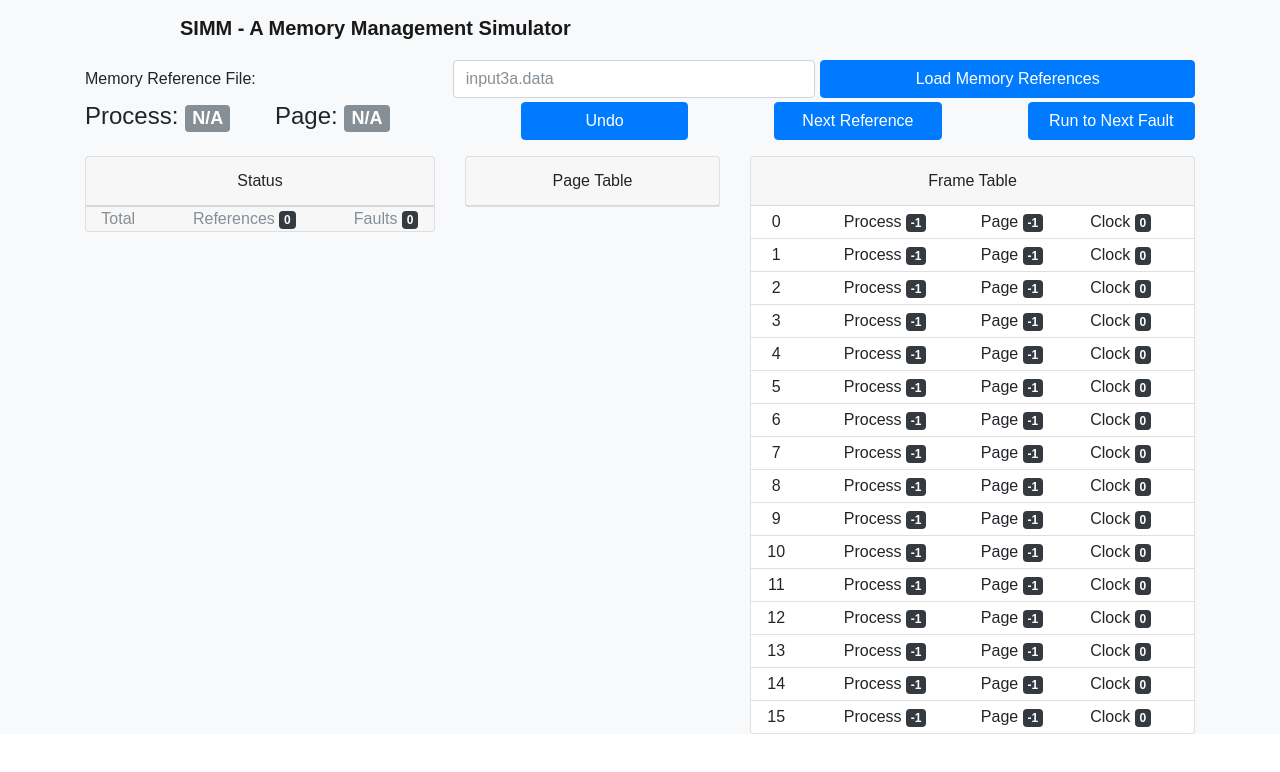
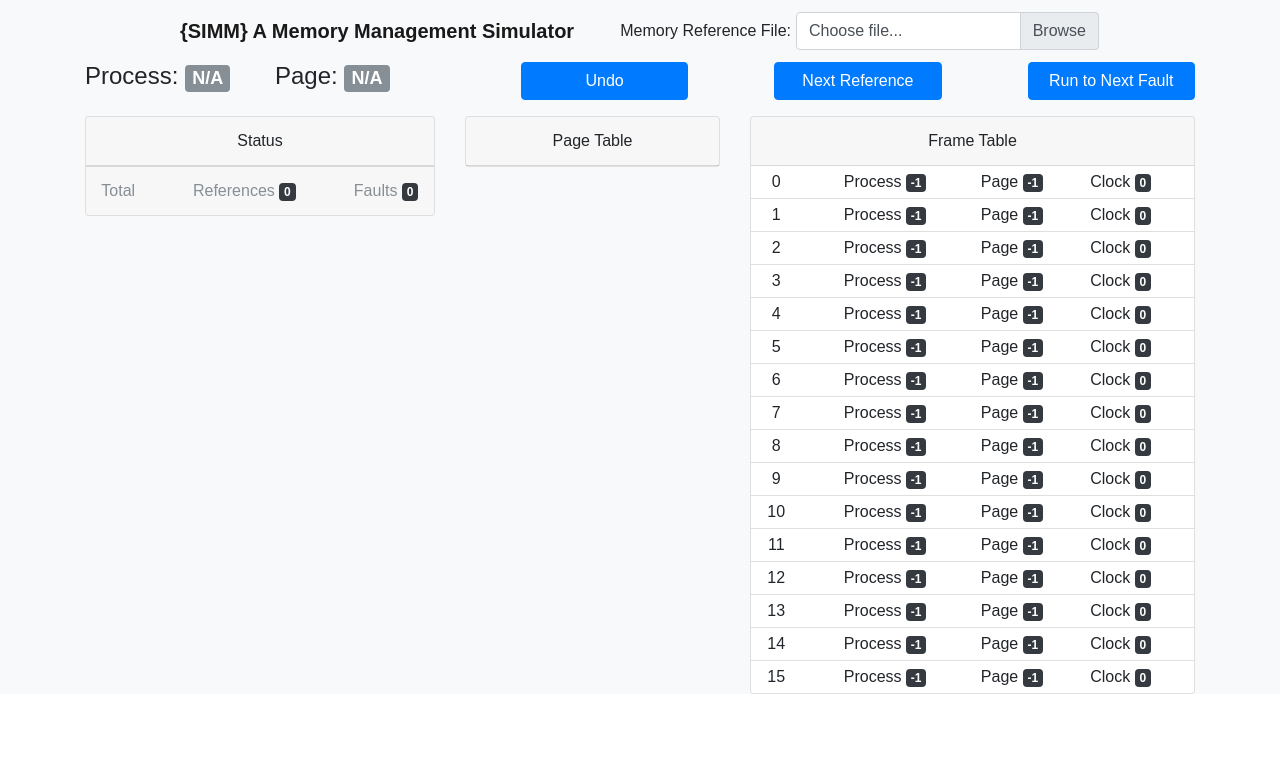
Before and after one commit to ffrankies/simm, a React (Create React App) app: page / in a window 1280 px wide. Shown: the top 772 px of the page. Built offline with nearby package versions, Linux system fonts and the light colour scheme.

Commit message:
Using file browser to select input

```diff
--- a/package.json
+++ b/package.json
@@ -3,15 +3,19 @@
   "version": "0.1.0",
   "private": true,
   "dependencies": {
+    "gh-pages": "^1.1.0",
     "jquery": "^3.2.1",
     "react": "^16.1.1",
     "react-dom": "^16.1.1",
     "react-scripts": "1.0.17"
   },
   "scripts": {
+    "predeploy": "npm run build",
+    "deploy": "gh-pages -d build",
     "start": "react-scripts start",
     "build": "react-scripts build",
     "test": "react-scripts test --env=jsdom",
     "eject": "react-scripts eject"
-  }
+  },
+  "homepage": "https://ffrankies.github.io/simm"
 }
--- a/src/App.js
+++ b/src/App.js
@@ -1,8 +1,6 @@
 import React, { Component } from 'react';
 
 import Header from './components/Header';
-import FileInput from './containers/FileInput';
-// import MemReferenceRow from './containers/MemReferenceRow';
 import SIMMState from './containers/SIMMState';
 
 import { loadMemReferences, setMemReferences } from './utils/loadMemReferences';
@@ -11,11 +9,8 @@ class App extends Component {
     constructor(props) {
         super(props);
         this.state = {
-            memReferences : [] //,
-            // currentProcess : 'N/A',
-            // currentPage : 'N/A'
+            memReferences : []
         };
-        // this.updateMemReference = updateMemReference.bind(this);
         this.loadMemReferences = loadMemReferences.bind(this);
         this.setMemReferences = setMemReferences.bind(this);
     };
@@ -23,9 +18,8 @@ class App extends Component {
     render() {
         return (
             <div className='bg-light'>
-                <Header />
+                <Header loadMemReferences={this.loadMemReferences} setMemReferences={this.setMemReferences} />
                 <div className='container'>
-                    <FileInput loadMemReferences={this.loadMemReferences} setMemReferences={this.setMemReferences} />
                     <SIMMState memReferences={this.state.memReferences}/>
                 </div>
             </div>
--- a/src/containers/FileInput.js
+++ b/src/components/FileInput.js
@@ -37,11 +37,15 @@ class FileInput extends Component {
                     Memory Reference File:
                 </label>
                 <div className='col'>
-                    <input type='text' className='form-control' id='inputFileName' placeholder='input3a.data' />
+                    <label class='custom-file'>
+                        <input type='file' id='inputFileName' class='custom-file-input' onChange={this.handleClick} />
+                        <span class='custom-file-control'></span>
+                    </label>
+                    {/* <input type='file' className='form-control' id='inputFileName' placeholder='input3a.data' /> */}
                 </div>
-                <button type='button' className='btn btn-primary col' onClick={this.handleClick}>
+                {/* <button type='button' className='btn btn-primary col' onClick={this.handleClick}>
                     Load Memory References
-                </button>
+                </button> */}
             </div>
         );
     };
--- a/src/components/Header.js
+++ b/src/components/Header.js
@@ -1,20 +1,26 @@
+import React, { Component } from 'react';
+import FileInput from './FileInput';
+
 /**
- * Header component - contains app name
+ * Header component - displays the app name and allows the user to select a file containing memory references.
  * @author Frank Wanye
  * @since 0.0.1
  */
-import React, { Component } from 'react';
-
-/**
- * Header component - contains app name
- */
 class Header extends Component {
+    /**
+     * Renders the Header component
+     * @return {nav} navBar - the navigation bar that serves as the App's header
+     */
     render() {
         return (
             <nav className='navbar navbar-light bg-light w-75 mx-auto'>
-                <h1 className='navbar-brand mb-0 mx-1'>
-                    <strong>SIMM - A Memory Management Simulator</strong>
-                </h1>
+                <div className='navbar-brand mb-0 mx-1 h1'>
+                    <strong>{'{SIMM}'} A Memory Management Simulator</strong>
+                </div>
+                <FileInput
+                    loadMemReferences={this.props.loadMemReferences}
+                    setMemReferences={this.props.setMemReferences}
+                />
             </nav>
         );
     };
--- a/src/components/StatusDisplay.js
+++ b/src/components/StatusDisplay.js
@@ -40,7 +40,7 @@ class StatusDisplay extends Component {
             totalFaults += pageTable.numPageFaults;
         });
         return (
-            <div className='card-footer text-muted p-0'>
+            <div className='card-footer text-muted px-0'>
                 {this.renderRow('Total', totalReferences, totalFaults)}
             </div>
         );
--- a/src/containers/SIMMState.js
+++ b/src/containers/SIMMState.js
@@ -3,10 +3,8 @@ import React, { Component } from 'react';
 import MemReferenceRow from './MemReferenceRow';
 import MemState from './MemState';
 
-import PageTable from '../utils/PageTable';
 import FrameTable from '../utils/FrameTable';
 import { undoReference, nextReference, runToNextFault } from '../utils/buttonControl';
-// import Page from '../utils/Page';
 
 /**
  * Renders the memory management simulator's state.
@@ -21,47 +19,45 @@ class SIMMState extends Component {
     constructor(props) {
         super(props);
         this.state = {
-            currentReference : 0,
+            currentReference : -1,
             currentProcess : 'N/A',
             currentPage : 'N/A',
             swapSpace : {},
-            pageTable : [],
             frameTable : new FrameTable()
         };
         this.bindFunctions();
     };
 
-    resetSIMMState(nextProps) {
-        // alert('resetting SIMMState');
-        // const memReference = nextProps.memReferences[0];
-        // var [processNumber, pageNumber] = memReference.split(':');
-        // pageNumber = parseInt(pageNumber, 2);
-        // const pageTable = new PageTable(pageNumber);
-        // const frameTable = new FrameTable();
-        // const [frameNumber, displacedPageNumber] = frameTable.update(pageTable.pageList[0]);
-        // pageTable.update(displacedPageNumber, -1); // Displaced page no longer has a frame
-        // pageTable.update(pageNumber, frameNumber); // Inserted page is now at <frameNumber>
-        this.setState({
-            currentReference : -1,
-            currentProcess : 'N/A',
-            currentPage : 'N/A',
-            swapSpace : {},
-            pageTable : new PageTable(),
-            frameTable : new FrameTable()
-        });
-    };
-
+    /**
+     * Binds utility functions to this object
+     */
     bindFunctions() {
         this.undoReference = undoReference.bind(this);
         this.nextReference = nextReference.bind(this);
         this.runToNextFault = runToNextFault.bind(this);
     };
 
+    /**
+     * Resets the SIMM state if new references are loaded in.
+     * @param {object} nextProps - The incoming properties
+     */
     componentWillReceiveProps(nextProps) {
-        // alert(nextProps.memReferences);
         if (nextProps.memReferences != null && nextProps.memReferences.length > 0) {
             this.resetSIMMState(nextProps);
         }
+    };
+
+    /**
+     * Resets the SIMM state.
+     */
+    resetSIMMState() {
+        this.setState({
+            currentReference : -1,
+            currentProcess : 'N/A',
+            currentPage : 'N/A',
+            swapSpace : {},
+            frameTable : new FrameTable()
+        });
     };
 
     /**
--- a/src/utils/loadMemReferences.js
+++ b/src/utils/loadMemReferences.js
@@ -1,27 +1,28 @@
-import $ from 'jquery';
-
 /**
  * Loads memReferences from the given file
  * @param {function} setMemReferences - the callback function to be called on completion of ajax request
  */
 export function loadMemReferences(setMemReferences) {
-    const fileName = document.getElementById('inputFileName').value;
-    const filePath = './inputs/' + fileName;
-    $.get(filePath, function(memReferences, status) {
-        setMemReferences(memReferences, status);
-    }, 'text');
+    const file = document.getElementById('inputFileName').files[0];
+    if (typeof(file) === 'undefined') {
+        return;
+    }
+    const reader = new FileReader();
+    reader.readAsText(file, 'UTF-8');
+    reader.onload = function (event) {
+        const memReferences = event.target.result;
+        setMemReferences(memReferences);
+    }
+    reader.onerror = function (event) {
+        alert('Failed to load file.');
+    }
 };
 
 /**
  * Callback function that sets the memReferences variable in App's state
  * @param {string} memReferences - the memory references loaded from the file
- * @param {string} status - the status of the ajax request that calls this function
  */
-export function setMemReferences(memReferences, status) {
-    if (status === 'success') {
-        memReferences = memReferences.split('\n');
-        this.setState({ memReferences : memReferences });
-    } else {
-        alert('The requested file does not exist');
-    }
+export function setMemReferences(memReferences) {
+    memReferences = memReferences.split('\n');
+    this.setState({ memReferences : memReferences });
 };
```
